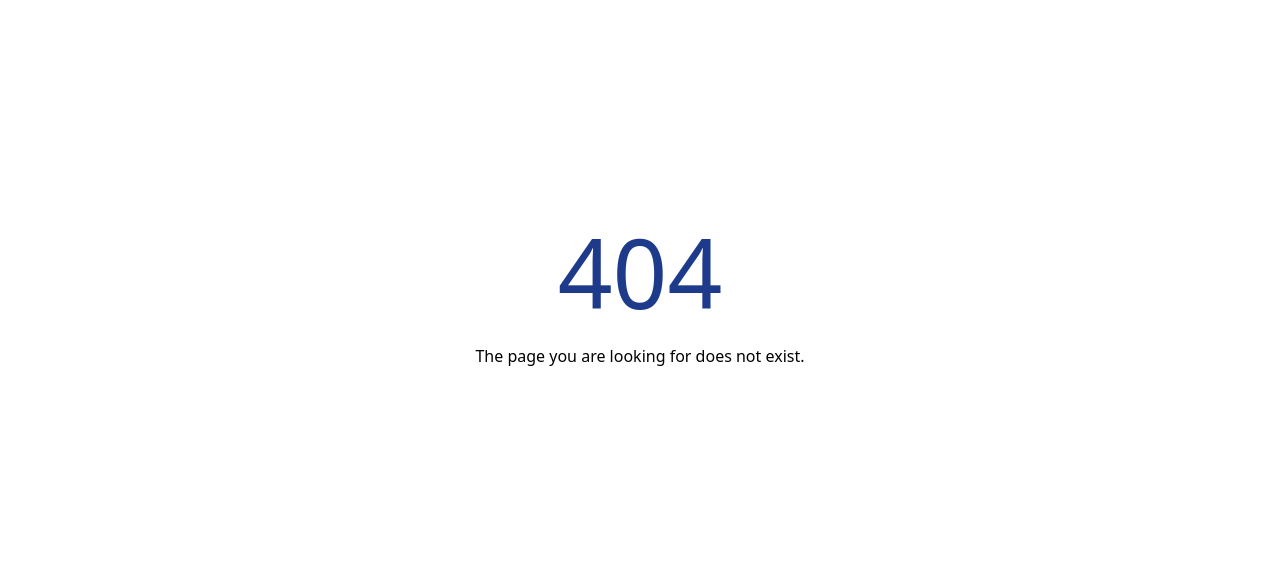
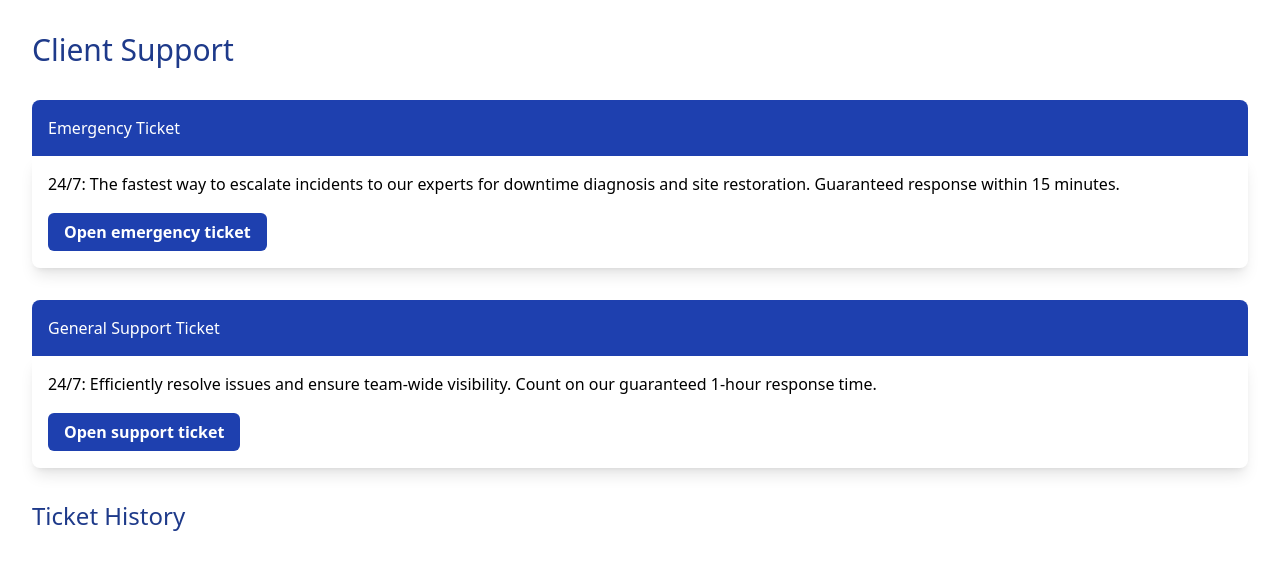
Before and after one commit to camscottFS/app.omniralmedia.com, a React (Create React App) app in the folder frontend/: page /support in a window 1280 px wide. Before the commit this address had no page. Shown: the top 570 px of the page. Built offline with nearby package versions, Linux system fonts and the light colour scheme.

Commit message:
initialize support

```diff
--- a/frontend/src/components/app/App.tsx
+++ b/frontend/src/components/app/App.tsx
@@ -9,6 +9,7 @@ import Register from '../register/Register';
 import Projects from '../projects/Projects';
 import Invoices from '../invoices/Invoices';
 import { UserType } from '../../utils/types/UserType';
+import Support from '../support/Support';
 
 const App: React.FC = () => {
   const [user, setUser] = useState<UserType | null | undefined>(undefined);
@@ -33,6 +34,7 @@ const App: React.FC = () => {
           <Route path="/users/add" element={<Register user={user} />} />
           <Route path="/projects" element={<Projects user={user} />} />
           <Route path="/invoices" element={<Invoices user={user} />} />
+          <Route path="/support" element={<Support user={user} />} />
         </Routes>
       </main>
     </Router>
--- a/frontend/src/components/navigation/Navigation.tsx
+++ b/frontend/src/components/navigation/Navigation.tsx
@@ -32,8 +32,8 @@ const Navigation: React.FC<NavigationProps> = ({ user, setUser }) => {
             <a href="/invoices" className="text-gray-700 hover:text-blue-900 transition-colors">
               Invoices
             </a>
-            <a href="/tickets" className="text-gray-700 hover:text-blue-900 transition-colors">
-              Tickets
+            <a href="/support" className="text-gray-700 hover:text-blue-900 transition-colors">
+              Support
             </a>
           </div>
           <UserMenu
--- /dev/null
+++ b/frontend/src/components/support/Support.tsx
@@ -0,0 +1,43 @@
+import React, { useEffect } from 'react';
+import { UserType } from '../../utils/types/UserType';
+
+interface SupportProps {
+  user: UserType | null | undefined;
+}
+
+const Support: React.FC<SupportProps> = ({ user }) => {
+  useEffect(() => {
+    document.title = `${process.env.REACT_APP_COMPANY} -  Client Support`;
+  }, [user]);
+
+  return (
+    <div>
+      <h1 className="text-3xl text-blue-900 mb-8">{process.env.REACT_APP_COMPANY_SHORT} Client Support</h1>
+      <div className="mb-8">
+        <div className="bg-blue-800 text-white p-4 rounded-tl-lg rounded-tr-lg">
+          <h2>
+            Emergency Ticket
+          </h2>
+        </div>
+        <div className="p-4 shadow-lg rounded-bl-lg rounded-br-lg pb-6">
+          <p className="mb-6">24/7: The fastest way to escalate incidents to our experts for downtime diagnosis and site restoration. Guaranteed response within 15 minutes.</p>
+          <a href="#" className="py-2 px-4 font-semibold text-white bg-blue-800 rounded-md hover:bg-blue-700 focus:outline-none focus:ring-2 focus:ring-blue-500 focus:ring-offset-2" target="_blank" rel="noreferrer">Open emergency ticket</a>
+        </div>
+      </div>
+      <div className="mb-8">
+        <div className="bg-blue-800 text-white p-4 rounded-tl-lg rounded-tr-lg">
+          <h2>
+            General Support Ticket
+          </h2>
+        </div>
+        <div className="p-4 shadow-lg rounded-bl-lg rounded-br-lg pb-6">
+          <p className="mb-6">24/7: Efficiently resolve issues and ensure team-wide visibility. Count on our guaranteed 1-hour response time.</p>
+          <a href="#" className="py-2 px-4 font-semibold text-white bg-blue-800 rounded-md hover:bg-blue-700 focus:outline-none focus:ring-2 focus:ring-blue-500 focus:ring-offset-2" target="_blank" rel="noreferrer">Open support ticket</a>
+        </div>
+      </div>
+      <h1 className="text-2xl text-blue-900 mb-8">Ticket History</h1>
+    </div>
+  )
+}
+
+export default Support;
```
